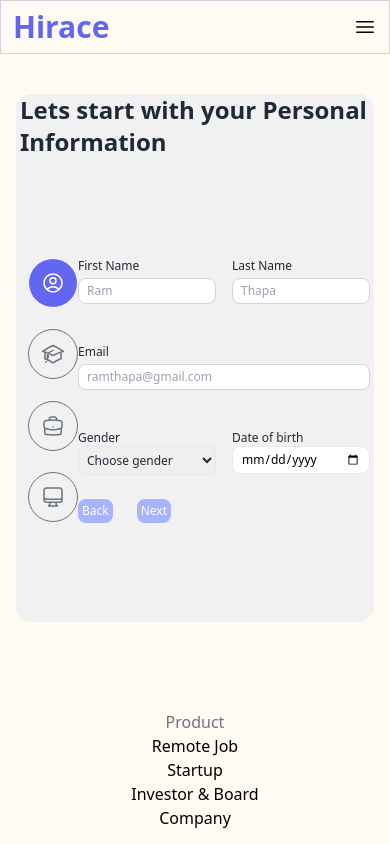
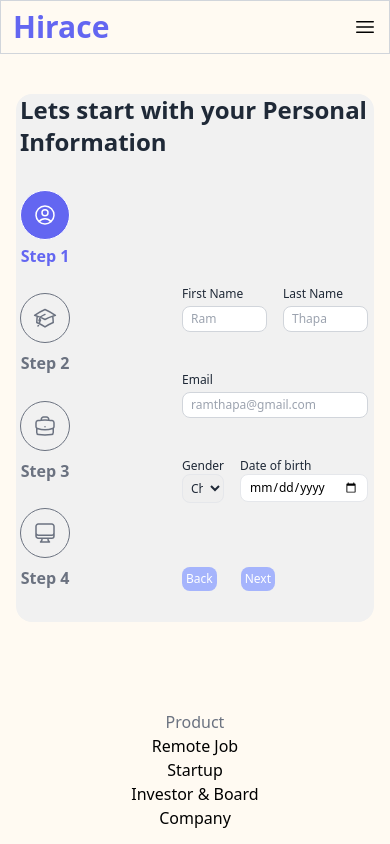
Before and after one commit to prakritip0/task-4, a React (Create React App) app: page /signup in a window 390 px wide. Shown: the top 844 px of the page. Built offline with nearby package versions, Linux system fonts and the light colour scheme.

Commit message:
improve styles of stepGuide

```diff
--- a/src/components/form/Button.tsx
+++ b/src/components/form/Button.tsx
@@ -14,7 +14,7 @@
       onClick={onClick}
       className={`${
         disabled ? 'bg-indigo-300 ' : 'bg-indigo-500'
-      } text-white text-xs md:text-md lg:text-lg  py-1 px-1  lg:py-[0.35rem] lg:px-2 2xl:py-2 2xl:px-3 rounded-lg`}
+      } text-white text-xs md:text-md lg:text-lg  py-1 px-1  lg:py-[0.35rem] lg:px-2 2xl:py-1 2xl:px-3 rounded-lg`}
     >
       {label}
     </button>
--- a/src/components/signup/FirstStep.tsx
+++ b/src/components/signup/FirstStep.tsx
@@ -5,6 +5,8 @@
 import { useOutletContext } from 'react-router-dom';
 import Button from '../form/Button';
 import { ChangeEvent } from 'react';
+
+export let firstStepComplete:boolean;
 
 const FirstStep = () => {
   const [firstName, setFirstName] = useState('');
@@ -22,9 +24,7 @@
   const [ageErrMessage, setAgeErrMessage] = useState('');
   const [firstNextDisabled, setFirstNextDisabled] = useState(true);
 
-  const submitForm = (e: React.FormEvent<HTMLFormElement>) => {
-    e.preventDefault();
-  };
+
   const { moveForward, goBackward } = useOutletContext<{
     moveForward: () => void;
     goBackward: () => void;
@@ -105,10 +105,11 @@
     genderErrMessage,
     ageErrMessage,
   ]);
+  firstStepComplete = !firstNextDisabled
 
   return (
-    <div className='flex flex-col align-start justify-center gap-6 2xl:gap-10 h-full  '>
-      <form action='/' className='flex flex-col  gap-10  2xl:gap-10' onSubmit={submitForm}>
+    <div className='flex flex-col align-start justify-between pt-[6rem] h-full w-[30rem] mx-[7rem]'>
+      <div className='flex flex-col  gap-10  2xl:gap-10'>
         <div className='name flex flex-row gap-4'>
           <Input
             id='firstName'
@@ -165,9 +166,9 @@
             errMessage={ageErrMessage}
           />
         </div>
-      </form>
+      </div>
 
-      <div className='flex gap-6'>
+      <div className='flex gap-6 pt-[4rem]'>
         <Button label='Back' disabled={true} onClick={goBackward} />
         <Button label={'Next'} disabled={firstNextDisabled} onClick={moveForward} />
       </div>
--- a/src/components/signup/SecondStep.tsx
+++ b/src/components/signup/SecondStep.tsx
@@ -12,6 +12,7 @@
   const [degreeType, setDegreeType] = useState('');
   const [formalDegreeErrMessage] = useState('');
   const [skillTags, setSkillTags] = useState<string[]>([]);
+  const [isDisabled, setIsDisabled]= useState(true);
 
   const { moveForward, goBackward } = useOutletContext<{
     moveForward: () => void;
@@ -34,7 +35,7 @@
   console.log('skillz', skillTags);
 
   return (
-    <div className='flex flex-col h-full align-start justify-center w-full gap-12 px-20 py-8'>
+    <div className='flex flex-col h-full align-start justify-between w-[30rem] mx-[7rem] pt-[6rem]'>
       <div className='flex flex-col items-start  gap-6'>
         <Input
           id='skills'
@@ -88,7 +89,7 @@
           <Button label='Back' disabled={false} onClick={goBackward} />
         </Link>
         <Link to='/signup/third-step'>
-          <Button label={'Next'} disabled={false} onClick={moveForward} />
+          <Button label={'Next'} disabled={isDisabled} onClick={moveForward} />
         </Link>
       </div>
     </div>
--- a/src/components/signup/StepGuide.tsx
+++ b/src/components/signup/StepGuide.tsx
@@ -1,4 +1,5 @@
 import React from 'react';
+import {firstStepComplete} from '../signup/FirstStep'
 
 interface StepGuideProps {
   signupStep: number;
@@ -6,12 +7,14 @@
 
 const StepGuide = ({ signupStep }: StepGuideProps) => {
   // console.log('fromGuide', signupStep);
+console.log('firstStepComplete',firstStepComplete);
 
   return (
-    <div className='flex flex-col justify-between pl-2 h-full lg:py-[3rem]'>
+    <div className='flex flex-col justify-between h-full lg:py-[2rem]'>
+      <div className='profile flex flex-col items-center gap-1'>
         <div
-        className={`profile border  rounded-full p-3 cursor-pointer  ${
-          signupStep === 0 ? 'bg-indigo-500 border-white' : 'bg-[#f1f1f1] border-gray-500 '
+          className={` border rounded-full p-3 cursor-pointer  ${
+            signupStep === 0 ? 'bg-indigo-500 border-white' : (firstStepComplete?'bg-green-500 border-white':'bg-[#f1f1f1] border-gray-500' )
           }`}
         >
           <svg
@@ -20,7 +23,7 @@
             viewBox='0 0 24 24'
             strokeWidth={1.5}
             stroke='currentColor'
-          className={`w-6 h-6 ${signupStep === 0 ? 'text-white' : 'text-gray-500'} `}
+            className={`w-6 h-6 ${signupStep === 0 ? 'text-white' : (firstStepComplete?'hidden':'text-gray-500')} `}
           >
             <path
               strokeLinecap='round'
@@ -28,10 +31,29 @@
               d='M17.982 18.725A7.488 7.488 0 0012 15.75a7.488 7.488 0 00-5.982 2.975m11.963 0a9 9 0 10-11.963 0m11.963 0A8.966 8.966 0 0112 21a8.966 8.966 0 01-5.982-2.275M15 9.75a3 3 0 11-6 0 3 3 0 016 0z'
             />
           </svg>
+          <svg
+            xmlns='http://www.w3.org/2000/svg'
+            fill='none'
+            viewBox='0 0 24 24'
+            strokeWidth={1.5}
+            stroke='currentColor'
+            className={`w-6 h-6  text-white ${firstStepComplete ? 'block' : 'hidden'}`}
+          >
+            <path strokeLinecap='round' strokeLinejoin='round' d='M4.5 12.75l6 6 9-13.5' />
+          </svg>
         </div>
-      <div className={` skills border cursor-pointer  rounded-full p-3  ${
+        <span
+          className={`w-max font-bold ${signupStep === 0 ? 'text-indigo-500' : 'text-gray-500'}`}
+        >
+          Step 1
+        </span>
+      </div>
+      <div className='skills flex flex-col items-center gap-2'>
+        <div
+          className={` border cursor-pointer  rounded-full p-3  ${
             signupStep === 1 ? 'bg-indigo-500 border-white' : 'bg-[#f1f1f1] border-gray-500 '
-        }`}>
+          }`}
+        >
           <svg
             xmlns='http://www.w3.org/2000/svg'
             fill='none'
@@ -47,9 +69,18 @@
             />
           </svg>
         </div>
-      <div className={`work border cursor-pointer  rounded-full p-3  ${
+        <span
+          className={`w-max font-bold ${signupStep === 1 ? 'text-indigo-500' : 'text-gray-500'}`}
+        >
+          Step 2
+        </span>
+      </div>
+      <div className='work flex flex-col items-center gap-2'>
+        <div
+          className={` border cursor-pointer  rounded-full p-3  ${
             signupStep === 2 ? 'bg-indigo-500 border-white' : 'bg-[#f1f1f1] border-gray-500 '
-        }`}>
+          }`}
+        >
           <svg
             xmlns='http://www.w3.org/2000/svg'
             fill='none'
@@ -65,9 +96,18 @@
             />
           </svg>
         </div>
-      <div className={`preferences border cursor-pointer  rounded-full p-3  ${
+        <span
+          className={`w-max font-bold ${signupStep === 2 ? 'text-indigo-500' : 'text-gray-500'}`}
+        >
+          Step 3
+        </span>
+      </div>
+      <div className='preferences flex flex-col items-center gap-2'>
+        <div
+          className={` border cursor-pointer  rounded-full p-3  ${
             signupStep === 3 ? 'bg-indigo-500 border-white' : 'bg-[#f1f1f1] border-gray-500 '
-        }`}>
+          }`}
+        >
           <svg
             xmlns='http://www.w3.org/2000/svg'
             fill='none'
@@ -83,6 +123,12 @@
             />
           </svg>
         </div>
+        <span
+          className={`w-max font-bold ${signupStep === 3 ? 'text-indigo-500' : 'text-gray-500'}`}
+        >
+          Step 4
+        </span>
+      </div>
     </div>
   );
 };
--- a/src/pages/SignUp.tsx
+++ b/src/pages/SignUp.tsx
@@ -11,7 +11,6 @@
   const location = useLocation();
 
   const [signupStep, setSignupStep] = useState(0);
-  const [isNextDisabled, setIsNextDisabled]= useState(true);
 
   const titles = [
     'Lets start with your Personal Information',
@@ -20,10 +19,12 @@
     'Your Job Preferences',
   ];
   const navigate = useNavigate();
-  const routes = ['/signup', '/signup/second-step', '/signup/third-step'];
+  const routes = ['/signup', '/signup/second-step', '/signup/third-step', '/signup/final-step'];
 
   useEffect(() => {
     const pathname = stripTrailingChar(location.pathname, '/');
+    console.log(routes.indexOf(pathname));
+
     setSignupStep(routes.indexOf(pathname));
   }, [location]);
 
@@ -42,7 +43,7 @@
     const route = routes[prevStep];
     navigate(`${route}`);
   };
-  // console.log('fromSignUp', signupStep);
+  console.log('fromSignUp', signupStep);
   return (
     <div className=' py-10 px-4 md:px-[8rem] 2xl:px-[10rem] bg-[#fffaf2] dark:bg-gray-800 '>
       <div className='flex flex-col md:py-6 px-1 md:pl-4 2xl:pl-16 h-[33rem] 2xl:w-[90%] rounded-2xl m-auto  bg-[#f1f1f1]  dark:bg-gray-900 2xl:h-[45rem]'>
```
Lines whose indentation alone changed are shown as unchanged.
